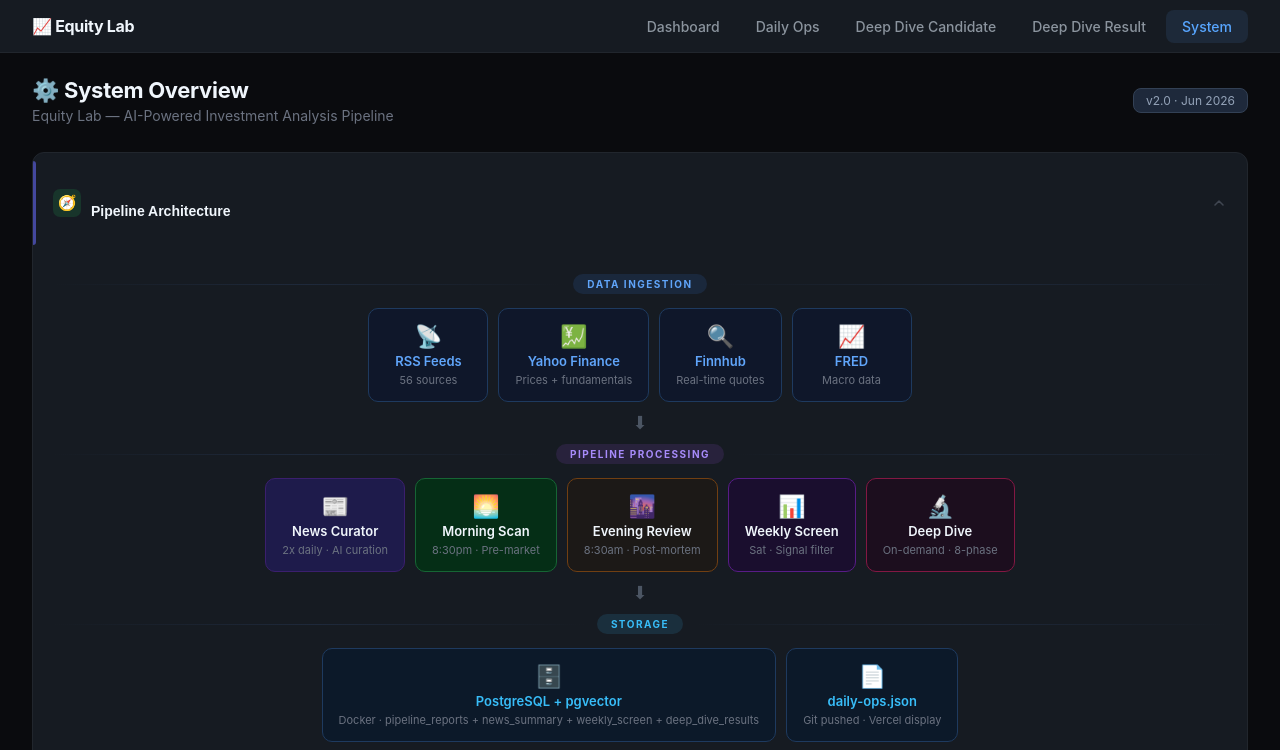
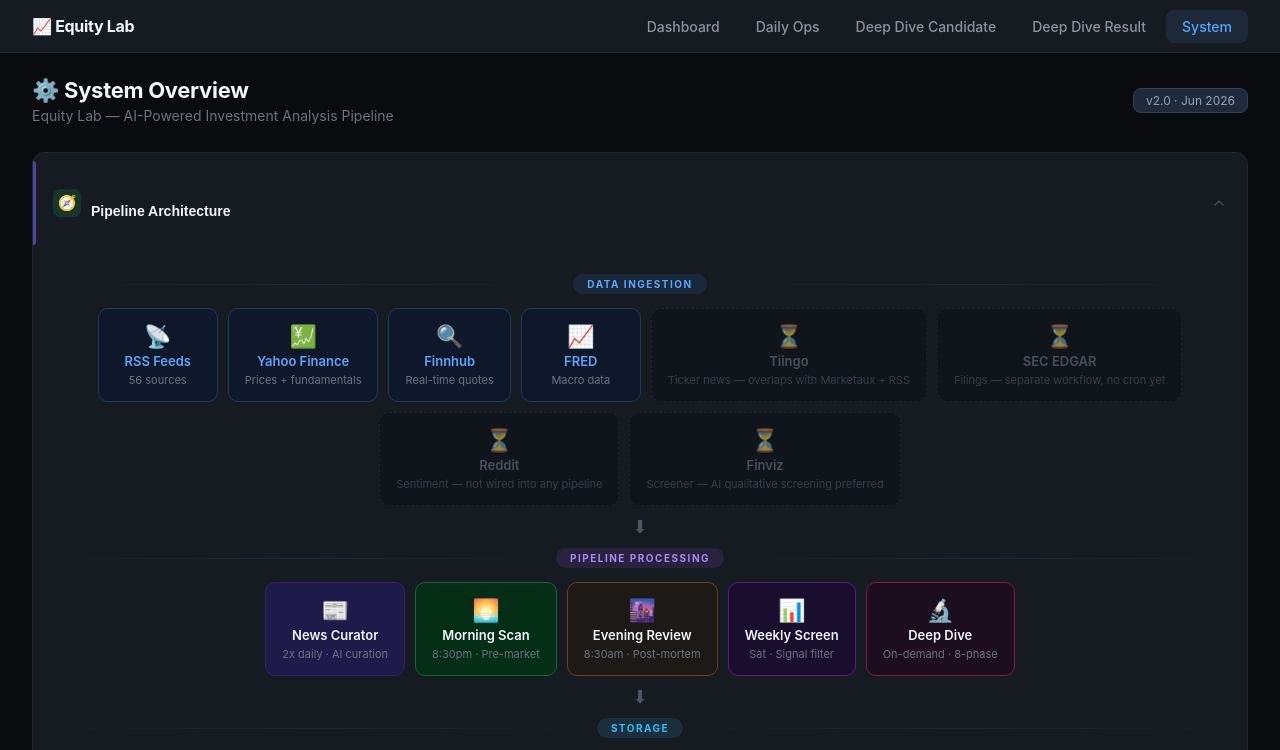
Before and after one commit to pu105-stack/equity-lab-dashboard, a Next.js app: page /system in a window 1280 px wide. Shown: the top 750 px of the page. Built offline with nearby package versions, Linux system fonts and the light colour scheme.

Commit message:
system: add pending data sources (Tiingo/SEC/Reddit/Finviz) with rationale

```diff
--- a/pages/system.js
+++ b/pages/system.js
@@ -118,6 +118,26 @@
                 <span className="arch-icon">📈</span>
                 <span className="arch-name">FRED</span>
                 <span className="arch-detail">Macro data</span>
+              </div>
+              <div className="arch-card pending">
+                <span className="arch-icon">⏳</span>
+                <span className="arch-name">Tiingo</span>
+                <span className="arch-detail">Ticker news — overlaps with Marketaux + RSS</span>
+              </div>
+              <div className="arch-card pending">
+                <span className="arch-icon">⏳</span>
+                <span className="arch-name">SEC EDGAR</span>
+                <span className="arch-detail">Filings — separate workflow, no cron yet</span>
+              </div>
+              <div className="arch-card pending">
+                <span className="arch-icon">⏳</span>
+                <span className="arch-name">Reddit</span>
+                <span className="arch-detail">Sentiment — not wired into any pipeline</span>
+              </div>
+              <div className="arch-card pending">
+                <span className="arch-icon">⏳</span>
+                <span className="arch-name">Finviz</span>
+                <span className="arch-detail">Screener — AI qualitative screening preferred</span>
               </div>
             </div>
           </div>
--- a/styles/globals.css
+++ b/styles/globals.css
@@ -225,3 +225,112 @@
 @media (max-width: 600px) {
   .cadence-grid { grid-template-columns: 1fr; }
 }
+
+/* ===== System Page Styles ===== */
+.system-header-sub { font-size: 14px; color: #6b7280; margin-top: 4px; }
+.system-build-badge { font-size: 12px; padding: 4px 12px; border-radius: 8px; background: #1e293b; color: #94a3b8; border: 1px solid #334155; }
+
+/* Section */
+.section { background: #161b22; border: 1px solid #21262d; border-radius: 12px; margin-bottom: 20px; overflow: hidden; }
+.section-hd { display: flex; justify-content: space-between; align-items: center; width: 100%; padding: 14px 20px; background: none; border: none; color: #f0f6fc; cursor: pointer; font-size: 15px; border-bottom: 1px solid transparent; position: relative; }
+.section-hd:hover { background: #1c2128; }
+.section-hd::before { content: ''; position: absolute; left: 0; top: 8px; bottom: 8px; width: 3px; border-radius: 0 3px 3px 0; background: var(--accent); opacity: 0.6; }
+.section-hd-left { display: flex; align-items: center; gap: 10px; }
+.section-icon-wrap { width: 28px; height: 28px; border-radius: 7px; display: flex; align-items: center; justify-content: center; font-size: 15px; }
+.section:nth-of-type(1) .section-icon-wrap { background: rgba(99,102,241,0.15); }
+.section:nth-of-type(2) .section-icon-wrap { background: rgba(34,197,94,0.15); }
+.section:nth-of-type(3) .section-icon-wrap { background: rgba(56,189,248,0.15); }
+.section:nth-of-type(4) .section-icon-wrap { background: rgba(245,158,11,0.15); }
+.section-title { font-size: 14px; font-weight: 600; color: #f0f6fc; }
+.section-arrow { transition: transform 0.2s; display: flex; color: var(--accent); opacity: 0.5; }
+.section-arrow.open { transform: rotate(180deg); }
+.section-body { padding: 0 20px 20px; }
+
+/* Architecture Flow */
+.arch-flow { display: flex; flex-direction: column; align-items: center; gap: 12px; padding: 20px 0; }
+.arch-layer { display: flex; flex-direction: column; align-items: center; gap: 10px; width: 100%; }
+.arch-layer .layer-label-wrapper { display: flex; align-items: center; gap: 12px; width: 100%; margin-bottom: 4px; }
+.arch-layer .layer-line { flex: 1; height: 1px; background: linear-gradient(to right, transparent, #1e293b, transparent); }
+.layer-label { font-size: 10px; font-weight: 700; text-transform: uppercase; letter-spacing: 1.5px; padding: 4px 14px; border-radius: 20px; white-space: nowrap; }
+.arch-layer:nth-of-type(1) .layer-label { background: rgba(59,130,246,0.12); color: #60a5fa; }
+.arch-layer:nth-of-type(3) .layer-label { background: rgba(168,85,247,0.12); color: #a78bfa; }
+.arch-layer:nth-of-type(5) .layer-label { background: rgba(56,189,248,0.12); color: #38bdf8; }
+.arch-layer:nth-of-type(7) .layer-label { background: rgba(167,139,250,0.12); color: #a78bfa; }
+.layer-cards { display: flex; flex-wrap: wrap; gap: 10px; justify-content: center; }
+.arch-card { display: flex; flex-direction: column; align-items: center; gap: 4px; padding: 14px 16px; border-radius: 10px; border: 1px solid; min-width: 120px; text-align: center; }
+.arch-card.src { background: #0f172a; border-color: #1e3a5f; }
+.arch-card.src .arch-name { color: #60a5fa; }
+.arch-card.proc.nc { background: #1e1b4b; border-color: #3b1f6e; }
+.arch-card.proc.ms { background: #052e16; border-color: #166534; }
+.arch-card.proc.er { background: #1c1917; border-color: #713f12; }
+.arch-card.proc.ws { background: #1a0e2e; border-color: #581c87; }
+.arch-card.proc.dd { background: #1c0e1e; border-color: #831843; }
+.arch-card.db { background: #0c1929; border-color: #1e3a5f; }
+.arch-card.db .arch-name { color: #38bdf8; }
+.arch-card.display { background: #0f172a; border-color: #334155; }
+.arch-card.display .arch-name { color: #a78bfa; }
+.arch-card.pending { background: #0d1117; border-color: #1e293b; border-style: dashed; opacity: 0.6; }
+.arch-card.pending .arch-name { color: #6b7280; }
+.arch-card.pending .arch-detail { color: #4b5563; }
+.arch-icon { font-size: 22px; }
+.arch-name { font-size: 13px; font-weight: 600; color: #f0f6fc; }
+.arch-detail { font-size: 11px; color: #6b7280; }
+.arch-proc-card .arch-name { color: #f0f6fc; }
+.arch-arrow-down { font-size: 18px; color: #4b5563; line-height: 1; }
+
+/* Pipeline Status Grid */
+.pipeline-grid { display: grid; grid-template-columns: 1fr 1fr; gap: 12px; padding: 8px 0; }
+@media (max-width: 768px) { .pipeline-grid { grid-template-columns: 1fr; } }
+.pipeline-card { background: #0f172a; border: 1px solid #1e293b; border-radius: 10px; padding: 0; position: relative; overflow: hidden; display: flex; flex-direction: column; }
+.pipeline-card::before { content: ''; position: absolute; left: 0; top: 0; bottom: 0; width: 3px; }
+.pipeline-card.nc::before { background: #3b82f6; }
+.pipeline-card.ms::before { background: #22c55e; }
+.pipeline-card.er::before { background: #f59e0b; }
+.pipeline-card.ws::before { background: #a855f7; }
+.pipeline-card.dd::before { background: #ec4899; }
+.pipe-hd { display: flex; align-items: center; gap: 12px; padding: 14px 16px 0; }
+.pipe-icon { width: 36px; height: 36px; border-radius: 9px; display: flex; align-items: center; justify-content: center; font-size: 17px; flex-shrink: 0; }
+.pipeline-card.nc .pipe-icon { background: rgba(59,130,246,0.15); color: #3b82f6; }
+.pipeline-card.ms .pipe-icon { background: rgba(34,197,94,0.15); color: #22c55e; }
+.pipeline-card.er .pipe-icon { background: rgba(245,158,11,0.15); color: #f59e0b; }
+.pipeline-card.ws .pipe-icon { background: rgba(168,85,247,0.15); color: #a855f7; }
+.pipeline-card.dd .pipe-icon { background: rgba(236,72,153,0.15); color: #ec4899; }
+.pipe-meta { flex: 1; display: flex; flex-direction: column; gap: 2px; }
+.pipe-name { font-size: 14px; font-weight: 600; color: #f0f6fc; }
+.pipe-schedule { font-size: 11px; color: #6b7280; }
+.pipe-status { display: flex; align-items: center; gap: 5px; font-size: 11px; font-weight: 500; padding: 3px 10px; border-radius: 20px; }
+.pipe-status.ok { color: #4ade80; background: rgba(74,222,128,0.1); border: 1px solid rgba(74,222,128,0.15); }
+.pipe-body { padding: 10px 16px 14px; }
+.pipe-desc { font-size: 13px; color: #9ca3af; line-height: 1.5; }
+.pipe-tags { display: flex; gap: 6px; margin-top: 10px; }
+.pipe-tag { font-size: 10px; padding: 2px 8px; border-radius: 4px; background: #1c2128; color: #6b7280; font-weight: 500; }
+
+/* Status Dot */
+.sd { display: inline-block; width: 7px; height: 7px; border-radius: 50%; }
+.sd-ok { background: #4ade80; box-shadow: 0 0 6px rgba(74,222,128,0.4); }
+
+/* Database Cards */
+.db-grid { display: grid; grid-template-columns: 1fr 1fr; gap: 12px; padding: 8px 0; }
+@media (max-width: 640px) { .db-grid { grid-template-columns: 1fr; } }
+.db-card { background: #0f172a; border: 1px solid #1e293b; border-radius: 10px; padding: 14px; }
+.db-hd { display: flex; justify-content: space-between; align-items: center; margin-bottom: 6px; }
+.db-name { font-size: 14px; font-weight: 700; color: #f0f6fc; font-family: 'SF Mono', 'Fira Code', monospace; }
+.db-type { font-size: 10px; padding: 2px 8px; border-radius: 4px; }
+.db-type.vector { background: rgba(56,189,248,0.1); color: #38bdf8; }
+.db-type.relational { background: rgba(168,85,247,0.1); color: #a855f7; }
+.db-rows { font-size: 20px; font-weight: 700; color: #f0f6fc; }
+.db-desc { font-size: 12px; color: #6b7280; margin-top: 4px; }
+.db-schema-block { margin-top: 16px; }
+.schema-sql { background: #0f172a; border: 1px solid #1e293b; border-radius: 8px; padding: 16px; font-size: 12px; line-height: 1.7; color: #94a3b8; overflow-x: auto; white-space: pre; font-family: 'SF Mono', 'Fira Code', monospace; }
+
+/* Tech Stack */
+.tech-grid { display: grid; grid-template-columns: 1fr 1fr; gap: 16px; padding: 8px 0; }
+@media (max-width: 768px) { .tech-grid { grid-template-columns: 1fr; } }
+.tech-cat { background: #0f172a; border: 1px solid #1e293b; border-radius: 10px; padding: 14px; }
+.tech-cat-title { font-size: 12px; font-weight: 700; color: #6b7280; text-transform: uppercase; letter-spacing: 0.5px; margin-bottom: 10px; }
+.tech-item { display: flex; justify-content: space-between; align-items: center; padding: 6px 0; border-bottom: 1px solid #1c2128; }
+.tech-item:last-child { border-bottom: none; }
+.tech-name { font-size: 13px; font-weight: 600; color: #f0f6fc; }
+.tech-detail { font-size: 11px; color: #6b7280; text-align: right; max-width: 55%; }
+.footer { display: flex; justify-content: space-between; align-items: center; margin-top: 32px; padding: 16px 24px; background: #161b22; border: 1px solid #21262d; border-radius: 12px; font-size: 13px; color: #8b949e; }
+.deploy-badge { padding: 4px 12px; border-radius: 8px; background: rgba(88,166,255,0.12); color: #58a6ff; font-weight: 600; font-size: 12px; }
```
